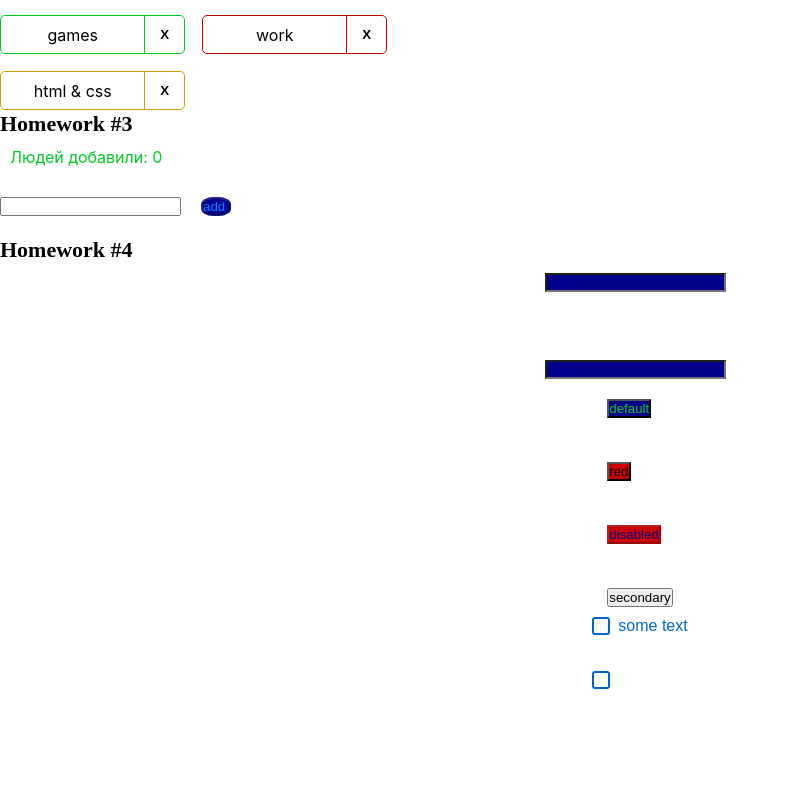
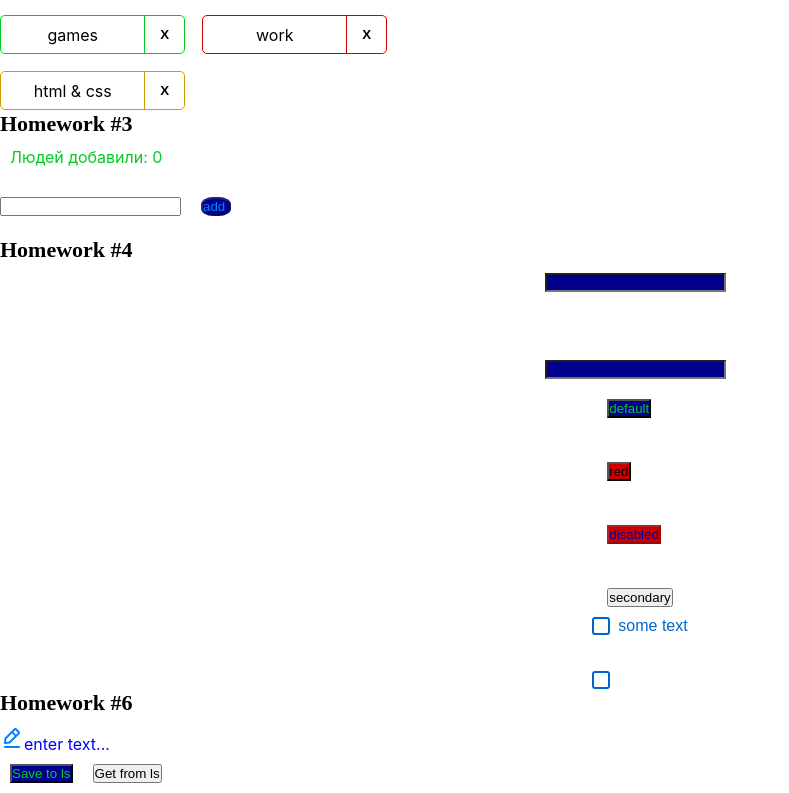
Before and after one commit to Alex62510/hws2-dopCommenting, a React (Create React App) app: page /#/pre-junior in a window 1280 px wide. Shown: the part 448-1241 px from the top of the page, without its empty margins (0-789 px from the left). Before the commit the page ends 1137 px from the top, so only its background shows below. Built offline with nearby package versions, Linux system fonts and the light colour scheme.

Commit message:
commit-06 is done

```diff
--- a/src/s1-main/App.tsx
+++ b/src/s1-main/App.tsx
@@ -5,6 +5,8 @@ import HW2 from "../s2-homeworks/hw02/HW2";
 import HW3 from "../s2-homeworks/hw03/HW3";
 import HW4 from "../s2-homeworks/hw04/HW4";
 import HW5 from "../s2-homeworks/hw05/HW5";
+import HW7 from "../s2-homeworks/hw07/HW7";
+import HW6 from "../s2-homeworks/hw06/HW6";
 
 function App() {
     return (
@@ -17,6 +19,7 @@ function App() {
 
             {/*при выполнении дз 5 и более - закомментировать здесь дз 1-4, так как они есть внутри дз 5*/}
             <HW5/>
+            <HW6/>
         </div>
     )
 }
--- a/src/s2-homeworks/hw06/HW6.tsx
+++ b/src/s2-homeworks/hw06/HW6.tsx
@@ -18,6 +18,8 @@ const HW6 = () => {
         saveState<string>('hw6-editable-span-value', value)
     }
     const restore = () => {
+        setValue(restoreState<string>('hw6-editable-span-value', ""))
+
         // делают студенты
         // ЗАСЕТАТЬ(restoreState<ТИПИЗАЦИЯ>(КЛЮЧ,''))
     }
--- a/src/s2-homeworks/hw06/common/c4-SuperEditableSpan/SuperEditableSpan.module.css
+++ b/src/s2-homeworks/hw06/common/c4-SuperEditableSpan/SuperEditableSpan.module.css
@@ -1,7 +1,13 @@
 .spanBlock {
+    display: inline-block;
+    height: 30px;
+    padding-top: 10px;
+    cursor: pointer;
+    color: #cc0000;
 }
 
 .span {
+    color: blue;
 }
 
 .input {
--- a/src/s2-homeworks/hw06/common/c4-SuperEditableSpan/SuperEditableSpan.tsx
+++ b/src/s2-homeworks/hw06/common/c4-SuperEditableSpan/SuperEditableSpan.tsx
@@ -41,18 +41,20 @@ const SuperEditableSpan: React.FC<SuperEditableSpanType> = (
     spanProps || {}
 
     const onEnterCallback = () => {
+         setEditMode(false)
         // выключить editMode при нажатии Enter // делают студенты
 
         onEnter?.()
     }
     const onBlurCallback = (e: React.FocusEvent<HTMLInputElement>) => {
         // выключить editMode при нажатии за пределами инпута // делают студенты
-
+        setEditMode(false)
         onBlur?.(e)
     }
     const onDoubleClickCallBack = (
         e: React.MouseEvent<HTMLSpanElement, MouseEvent>
     ) => {
+        setEditMode(true)
         // включить editMode при двойном клике // делают студенты
 
         onDoubleClick?.(e)
--- a/src/s2-homeworks/hw07/common/c5-SuperSelect/SuperSelect.tsx
+++ b/src/s2-homeworks/hw07/common/c5-SuperSelect/SuperSelect.tsx
@@ -36,6 +36,7 @@ const SuperSelect: React.FC<SuperSelectPropsType> = ({
         : [] // map options with key
 
     const onChangeCallback = (e: ChangeEvent<HTMLSelectElement>) => {
+        onChangeOption && onChangeOption(e.currentTarget.selectedOptions)
         // делают студенты
         // если onChangeOption вообще существует, то...
     }
```
Also changed, not shown: src/s2-homeworks/hw07/common/c6-SuperRadio/SuperRadio.tsx (+6 -2 lines).
